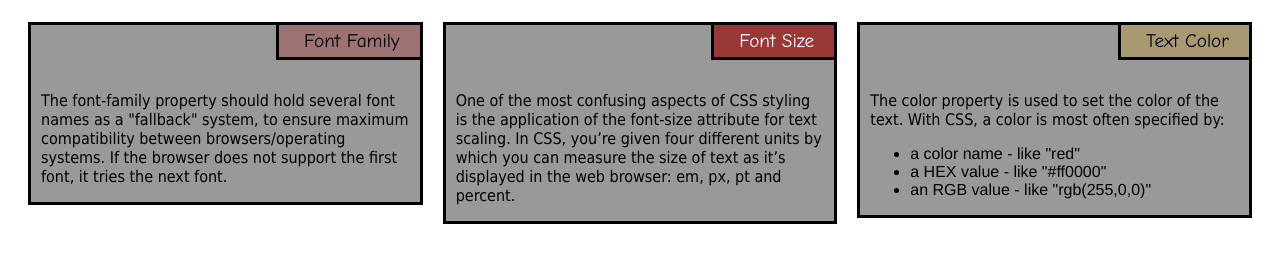
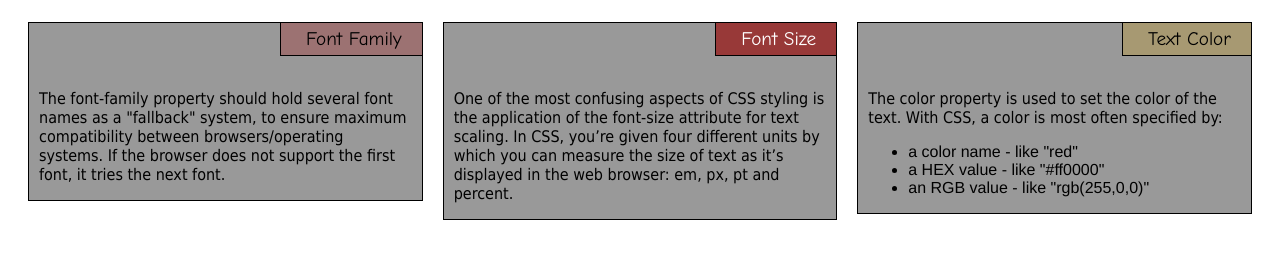
Before and after one commit to shamsudinShirJust/html-course-assignment, a plain HTML site: page assignment2/index.html in a window 1280 px wide. Shown: the part 61-324 px from the top of the page. Drawn offline with Linux system fonts and the light colour scheme.

Commit message:
Fix border bug

```diff
--- a/assignment2/css/style.css
+++ b/assignment2/css/style.css
@@ -8,10 +8,6 @@ h1 {
   font-family: "Comic Sans MS";
 }
 
-p {
-  border: 5px black;
-}
-
 div {
   background-color: rgb(153, 153, 153);
   margin: 10px 10px 10px 10px;
@@ -19,17 +15,17 @@ div {
 }
 
 .black-border {
-  border: 3px solid black;
+  border: 1px solid black;
 }
 
 .p-title {
   box-sizing: content-box;
-  border: 3px solid black;
+  border: 1px solid black;
   float: right;
   position: relative;
   text-align: center;
-  bottom: 3px;
-  left: 3px;
+  bottom: 1px;
+  left: 1px;
   margin: 0px;
   padding: 5px 20px 5px 25px;
   font-family: "Comic Sans MS";
```
